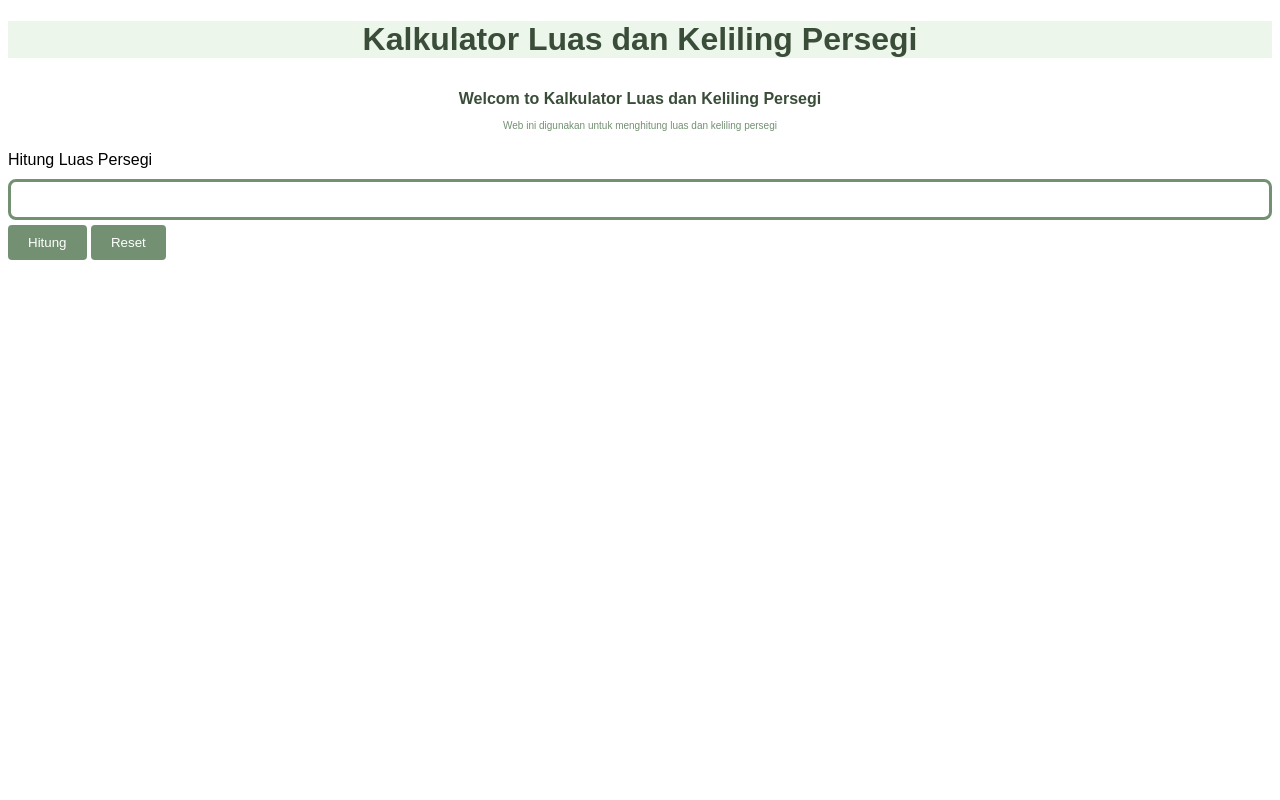
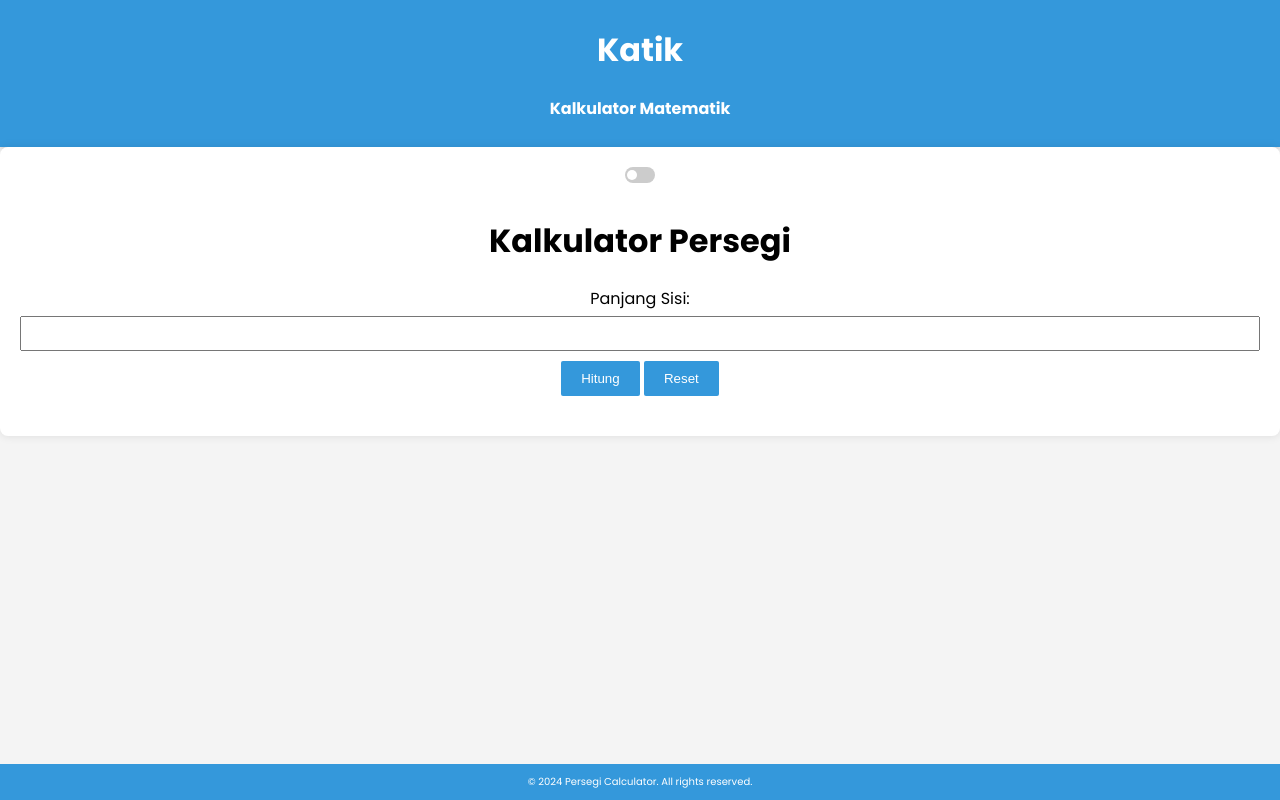
Before and after one commit to revou-fundamental-course/8-jan-24-foxtrotnet98, a plain HTML site: page index.html in a window 1280 px wide. Drawn offline with Linux system fonts and the light colour scheme.

Commit message:
merubah konsep dan model

```diff
--- a/css/style.css
+++ b/css/style.css
@@ -1,64 +1,157 @@
 body {
-    font-family: Arial, Helvetica, sans-serif;
+    font-family: 'Poppins';
+    margin: 0;
+    padding: 0;
+    display: flex;
+    flex-direction: column;
+    min-height: 100vh;
+    background-color: #f4f4f4;
+    transition: background-color 0.3s, color 0.3s;
 }
 
 header {
+    background-color: #3498db;
+    color: #fff;
+    padding: 5px;
     text-align: center;
-}
-
-header h1 {
-    color: #3a4d39;
-    background-color: #ecf6eb;
-}
-
-header h4 {
-    margin-top: 32px;
-    color: #3a4d39;
+    box-shadow: 0 2px 4px rgba(0, 0, 0, 0.1);
 }
 
 header p {
-    margin-top: -10px;
+    margin: 0;
+    padding: 0;
+}
+
+footer {
+    background-color: #3498db;
+    color: #fff;
+    padding: 10px;
+    text-align: center;
+    margin-top: auto;
+}
+
+footer p {
+    margin: 0;
     font-size: x-small;
-    color: #739072;
+}
+
+body.dark-mode {
+    background-color: #333;
+    color: #fff;
+}
+
+.kalkulator {
+    text-align: center;
+    background-color: #fff;
+    padding: 20px;
+    border-radius: 8px;
+    box-shadow: 0 0 10px rgba(0, 0, 0, 0.1);
+    transition: background-color 0.3s;
+}
+
+body.dark-mode .kalkulator {
+    background-color: #222;
+}
+
+form {
     margin-bottom: 20px;
 }
 
-.inputSection {
-    display: flex;
-    flex-direction: column;
+label {
+    display: block;
+    margin-bottom: 5px;
 }
 
-#squareside {
-    margin-top: 10px;
-    outline: none;
-    border-radius: 8px;
-    border: solid #739072;
-    padding: 10px;
-}
-
-#squareside:focus {
-    border: solid #3a4d39;
+input {
+    width: 100%;
+    padding: 8px;
+    box-sizing: border-box;
+    margin-bottom: 10px;
 }
 
 button {
-    background-color: #739072;
-    color: white;
+    background-color: #3498db;
+    color: #fff;
     border: none;
-    border-radius: 4px;
     padding: 10px 20px;
     cursor: pointer;
-    margin-top: 5px;
+    transition: background-color 0.3s;
+    border-radius: 2px;
 }
 
 button:hover {
-    background-color: #4f6f52;
-}
-
-button:disabled {
-    background-color: red;
+    background-color: #2980b9;
 }
 
 button:active {
-    background-color: #3a4d39;
-    transform: translateY(2px);
+    background-color: #1f6798;
 }
+
+body.dark-mode button {
+    background-color: #555;
+    color: #fff;
+}
+
+body.dark-mode button:hover {
+    background-color: #444;
+}
+
+body.dark-mode button:active {
+    background-color: #333;
+}
+
+#hasil {
+    font-size: 18px;
+    font-weight: bold;
+    color: #27ae60;
+}
+
+body.dark-mode #hasil {
+    color: #4caf50;
+}
+
+/* Tampilan switch */
+input[type="checkbox"] {
+    display: none;
+}
+
+label#darkModeLabel {
+    display: inline-block;
+    width: 20px;
+    height: 6px;
+    background-color: #ccc;
+    border-radius: 17px;
+    position: relative;
+    transition: background-color 0.3s;
+    cursor: pointer;
+    padding: 5px;
+}
+
+input:checked+label#darkModeLabel {
+    background-color: #3498db;
+}
+
+label#darkModeLabel:after {
+    content: '';
+    position: absolute;
+    width: 10px;
+    height: 10px;
+    border-radius: 50%;
+    background-color: #fff;
+    top: 3px;
+    left: 2px;
+    transition: transform 0.3s;
+}
+
+input:checked+label#darkModeLabel:after {
+    transform: translateX(16px);
+}
+
+
+@media screen and (max-width: 600px) {
+
+    /* Gaya untuk layar dengan lebar maksimal 600px */
+    body {
+        font-size: 14px;
+    }
+}
--- a/index.html
+++ b/index.html
@@ -1,29 +1,35 @@
 <!DOCTYPE html>
-<html lang="en">
+<html lang="id">
 
 <head>
     <meta charset="UTF-8">
     <meta name="viewport" content="width=device-width, initial-scale=1.0">
-    <title>Katik Persegi</title>
     <link rel="stylesheet" href="css/style.css">
+    <link rel="stylesheet" href="https://fonts.googleapis.com/css2?family=Poppins:wght@400;700&display=swap">
+    <title>Kalkulator Persegi</title>
 </head>
 
 <body>
     <header>
-        <h1>Kalkulator Luas dan Keliling Persegi</h1>
-        <h4>Welcom to Kalkulator Luas dan Keliling Persegi</h4>
-        <p>Web ini digunakan untuk menghitung luas dan keliling persegi</p>
+        <h1>Katik</h1>
+        <h4>Kalkulator Matematik</h4>
     </header>
-
-    <div class="inputSection">
-        <label for="squareside" id="lblsquareside">Hitung Luas Persegi</label>
-        <input type="text" id="squareside">
+    <div class="kalkulator">
+        <input type="checkbox" id="darkModeSwitch" onchange="toggleDarkMode()">
+        <label for="darkModeSwitch" id="darkModeLabel"></label>
+        <h1>Kalkulator Persegi</h1>
+        <form id="formKalkulator">
+            <label for="panjangSisi">Panjang Sisi:</label>
+            <input type="number" id="panjangSisi" name="panjangSisi" required>
+            <button type="button" onclick="hitung()">Hitung</button>
+            <button type="button" onclick="resetForm()">Reset</button>
+        </form>
+        <div id="hasil"></div>
     </div>
-    <div class="buttons">
-        <button id="katikButton">Hitung</button>
-        <button id="katikReset">Reset</button>
-    </div>
+    <footer>
+        <p>&copy; 2024 Persegi Calculator. All rights reserved.</p>
+    </footer>
+    <script src="js/script.js"></script>
 </body>
-<script src="./js/script.js"></script>
 
 </html>
--- a/js/script.js
+++ b/js/script.js
@@ -23,7 +23,33 @@ for (let i = 0; i < 10; i++) {
     console.log(i)
 }*/
 
-const inputField = document.getElementById("squareside")
+function hitung() {
+    var panjangSisi = parseFloat(document.getElementById('panjangSisi').value);
+
+    if (isNaN(panjangSisi) || panjangSisi <= 0) {
+        alert('Masukkan angka positif yang valid untuk panjang sisi.');
+        return;
+    }
+
+    var luas = panjangSisi * panjangSisi;
+    var keliling = 4 * panjangSisi;
+
+    var hasilElement = document.getElementById('hasil');
+    hasilElement.innerHTML = `Luas: ${luas.toFixed(2)} <br> Keliling: ${keliling.toFixed(2)}`;
+}
+
+function resetForm() {
+    document.getElementById('formKalkulator').reset();
+    document.getElementById('hasil').innerHTML = '';
+}
+
+function toggleDarkMode() {
+    document.body.classList.toggle('dark-mode');
+}
+
+
+
+/*const inputField = document.getElementById("squareside")
 const countButton = document.getElementById("katikButton")
 
 inputField.addEventListener('input', function () {
@@ -38,4 +64,4 @@ inputField.addEventListener('input', function () {
 function validateInput(input) {
     const integerRegex = /^-?\d+$/;
     return integerRegex.test(input)
-}
+}*/
```
